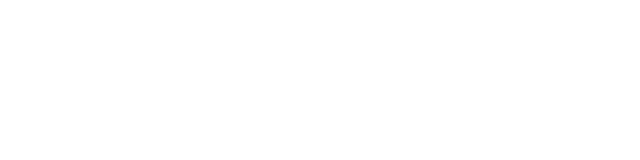
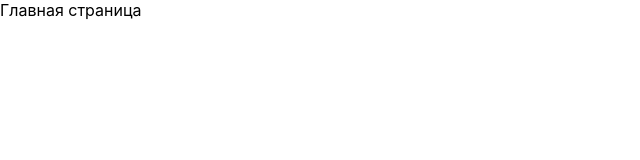
Before and after one commit to quinoth/IrkBasket, a React (Create React App) app in the folder frontend/: page / in a window 1280 px wide. Before the commit this address had no page. Shown: the top 160 px of the page, without its empty margins (0-640 px from the left). Built offline with nearby package versions, Linux system fonts and the light colour scheme.

Commit message:
Интеграция AuthProvider и маршрута /login в App.js

```diff
--- a/frontend/src/App.js
+++ b/frontend/src/App.js
@@ -1,13 +1,19 @@
 import { BrowserRouter as Router, Route, Routes } from 'react-router-dom';
 import RegistrationForm from './components/RegistrationForm';
+import LoginForm from './components/LoginForm';
+import { AuthProvider } from './context/AuthContext';
 
 function App() {
     return (
-        <Router>
-            <Routes>
-                <Route path="/register" element={<RegistrationForm />} />
-            </Routes>
-        </Router>
+        <AuthProvider>
+            <Router>
+                <Routes>
+                    <Route path="/register" element={<RegistrationForm />} />
+                    <Route path="/login" element={<LoginForm />} />
+                    <Route path="/" element={<div className="text-center mt-10">Главная страница</div>} />
+                </Routes>
+            </Router>
+        </AuthProvider>
     );
 }
 
```
